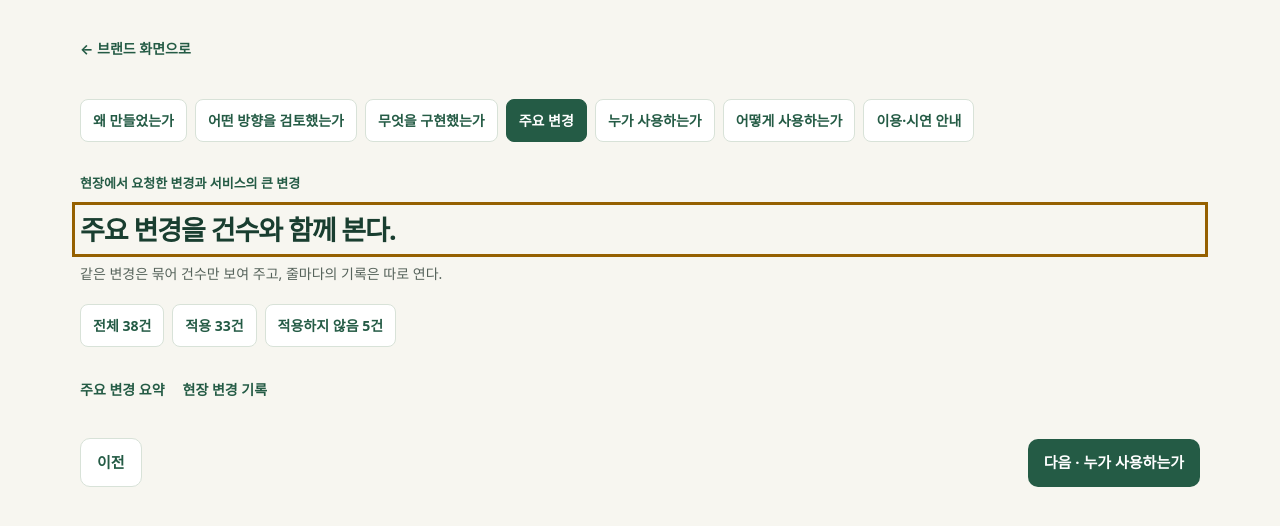
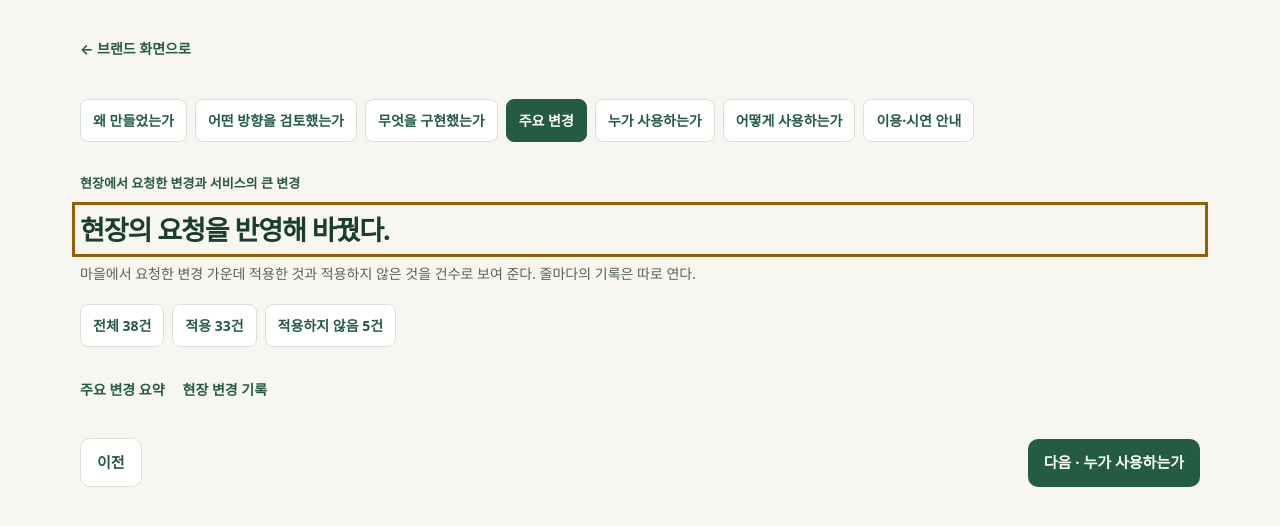
Before and after one commit to shinynanasand-sketch/chonmuseojang, a FastAPI app: page /story in a window 1280 px wide, after a click on "주요 변경". Shown: the part 81-607 px from the top of the page. Run offline with FastAPI, Linux system fonts and the light colour scheme.

Commit message:
주요 변경 장면을 현장 요청을 반영했다는 이야기로 맞춘다.
Co-authored-by: Cursor <cursoragent@cursor.com>

```diff
--- a/templates/story.html
+++ b/templates/story.html
@@ -107,8 +107,8 @@
 
     <section id="changes" class="section" aria-labelledby="changes-title">
       <p class="eyebrow">현장에서 요청한 변경과 서비스의 큰 변경</p>
-      <h2 id="changes-title">주요 변경을 건수와 함께 본다.</h2>
-      <p class="section-description">같은 변경은 묶어 건수만 보여 주고, 줄마다의 기록은 따로 연다.</p>
+      <h2 id="changes-title">현장의 요청을 반영해 바꿨다.</h2>
+      <p class="section-description">마을에서 요청한 변경 가운데 적용한 것과 적용하지 않은 것을 건수로 보여 준다. 줄마다의 기록은 따로 연다.</p>
       <ul class="change-counts">
         <li>전체 {{ summary.total }}건</li>
         <li>적용 {{ summary.applied }}건</li>
```
Also changed, not shown: tests/test_brand_pages.py (+4 -0 lines).
